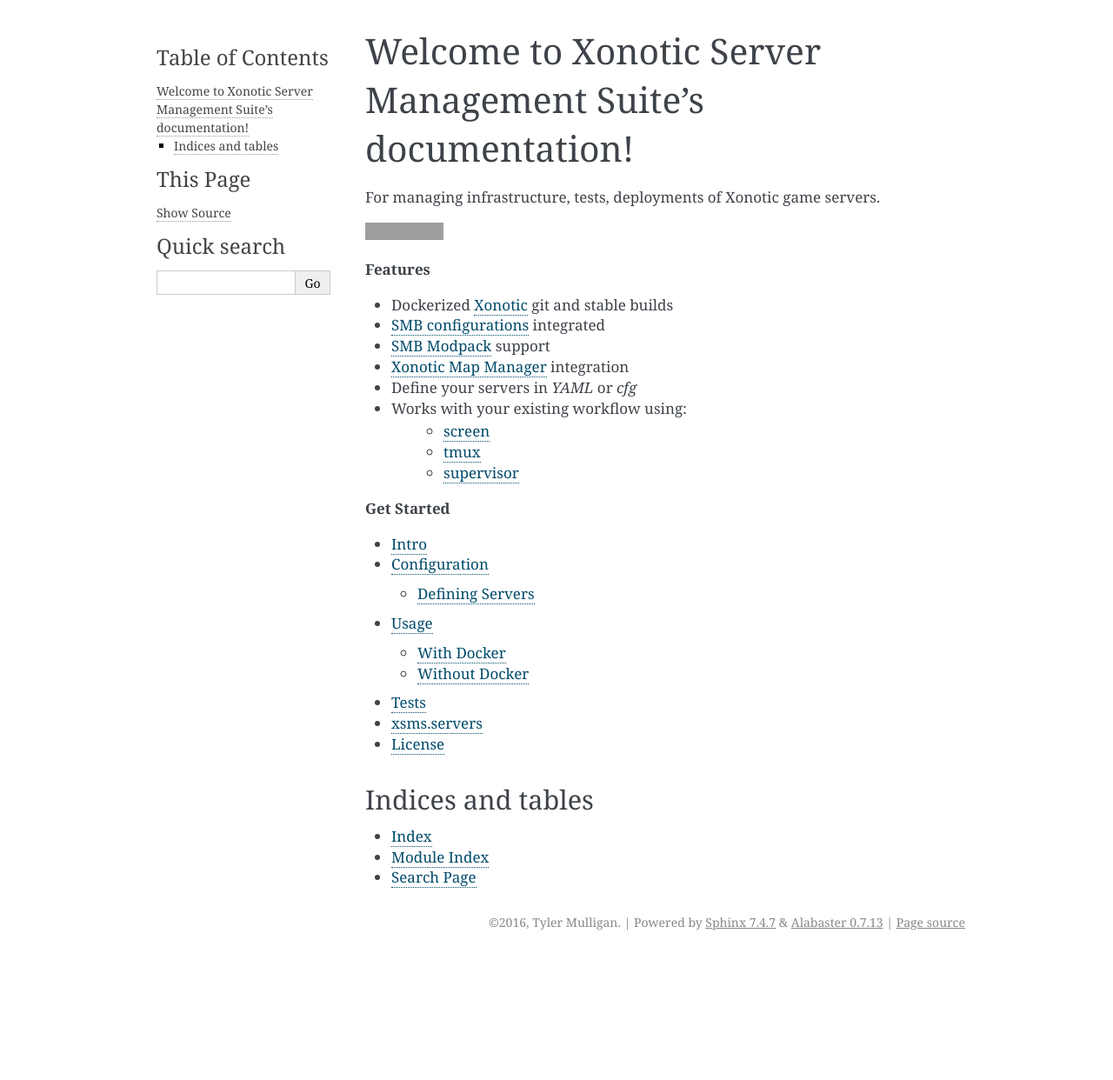
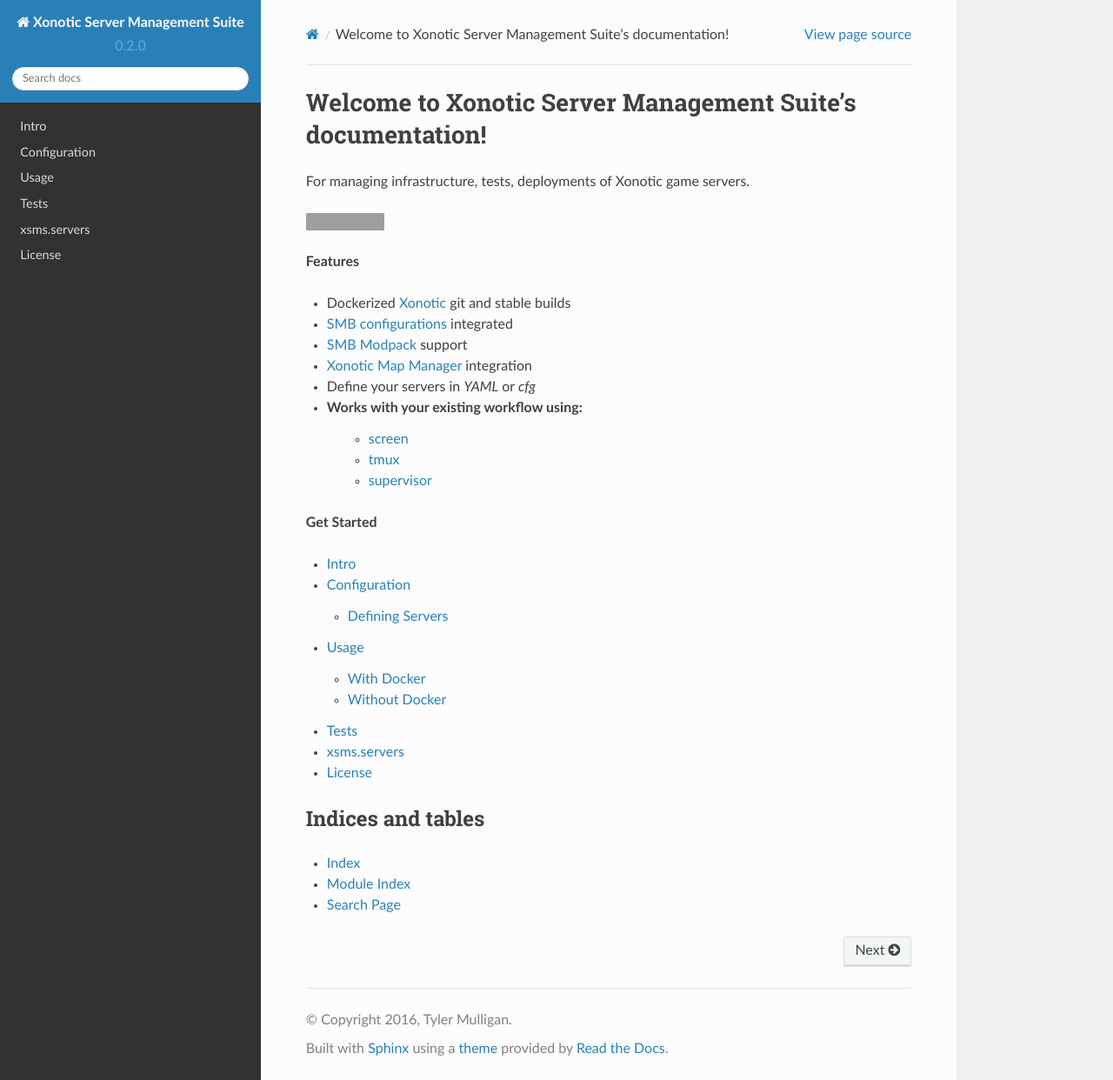
Before and after one commit to z/xonotic-server-management-suite, a Sphinx documentation site: the page built from docs/index.rst, in a window 1280 px wide and 1242 px high. Shown: the whole window at 87% size. Built offline with Sphinx 7.4.7 and the Read the Docs theme 2.0.0, drawn with Linux system fonts in a browser that asks for light colours; grey boxes are pictures that could not be loaded.

Commit message:
clean up docs

```diff
--- a/docs/conf.py
+++ b/docs/conf.py
@@ -110,7 +110,7 @@
 
 # The theme to use for HTML and HTML Help pages.  See the documentation for
 # a list of builtin themes.
-html_theme = 'alabaster'
+html_theme = 'sphinx_rtd_theme'
 
 # Theme options are theme-specific and customize the look and feel of a theme
 # further.  For a list of options available for each theme, see the
```
Also changed, not shown: README.md (+6 -1 lines).
